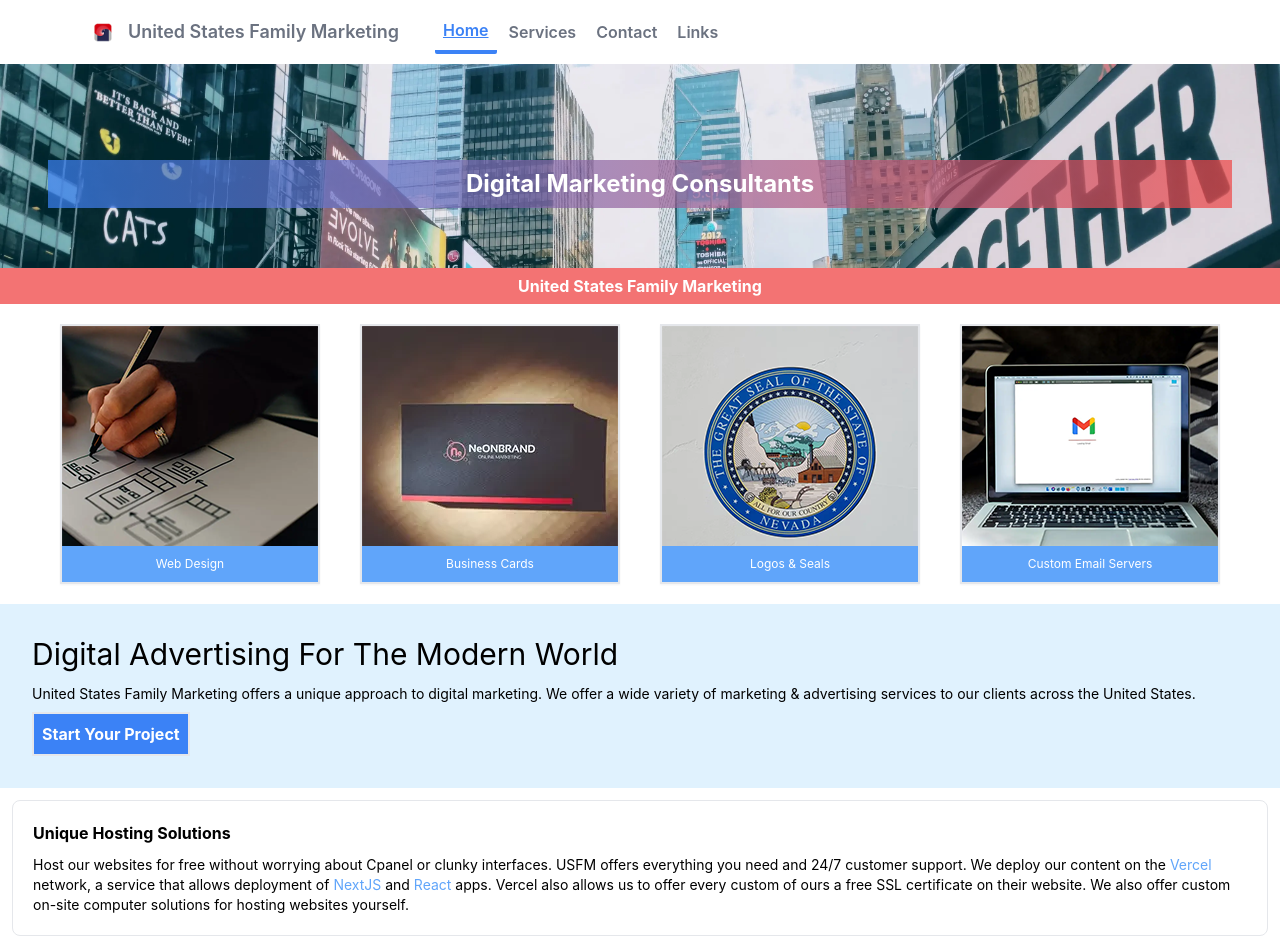
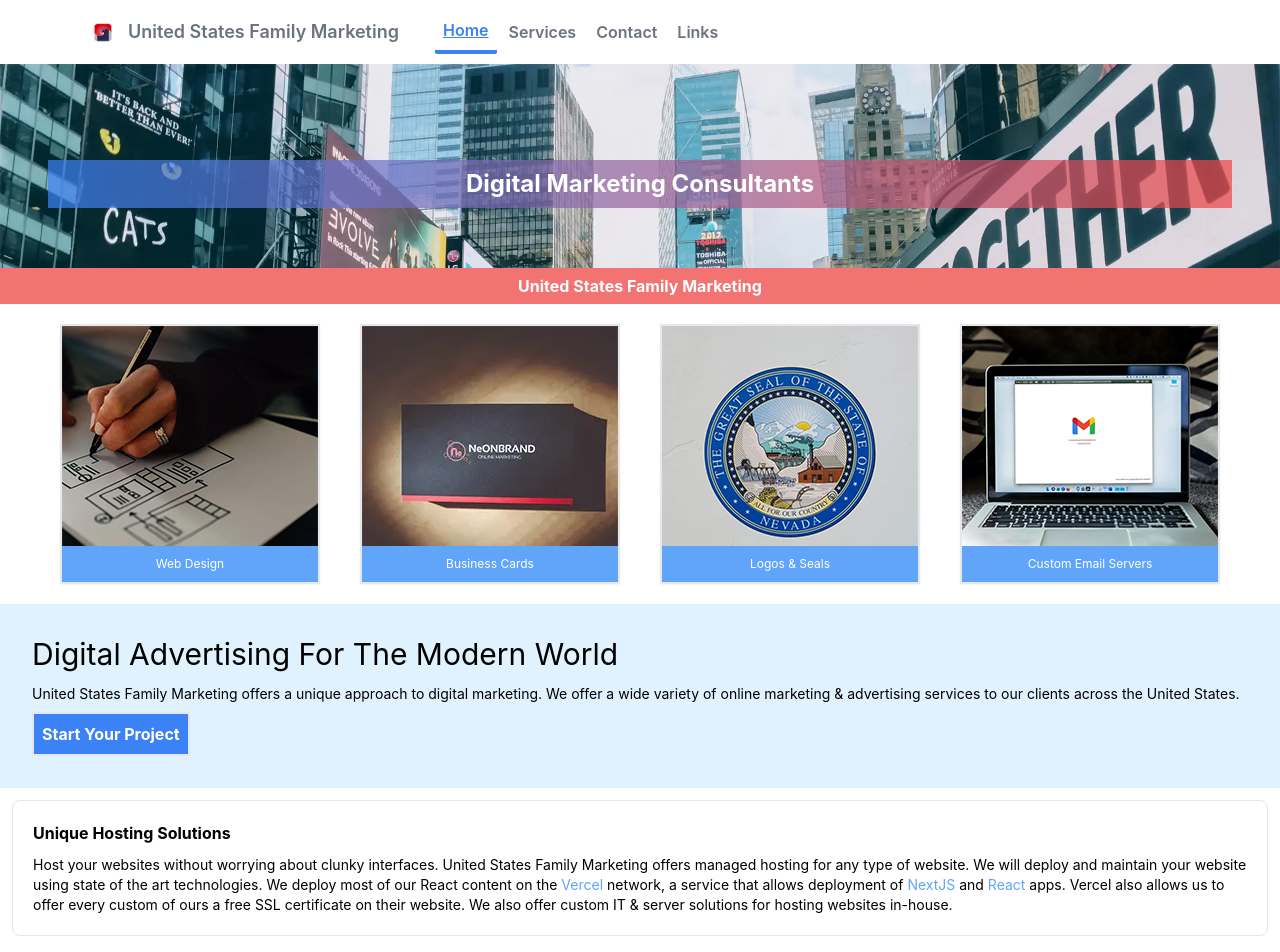
Before and after one commit to usfm-admin/familymarketing.us, a React (Create React App) app: page / in a window 1280 px wide. Shown: the top 952 px of the page. Built offline with nearby package versions, Linux system fonts and the light colour scheme.

Commit message:
nightly latest 2am

```diff
--- a/src/pages/home.js
+++ b/src/pages/home.js
@@ -4,12 +4,12 @@
 
 import Data from "../data/global.json";
 
-import { Helmet, HelmetProvider } from 'react-helmet-async';
+import { Helmet, HelmetProvider } from "react-helmet-async";
 
 import usfmfolder from "../assets/usfm-folder.webp";
 import usfmpiggy from "../assets/usfmpiggy.webp";
 
-import logo from "../assets/usfmmeta.webp"
+import logo from "../assets/usfmmeta.webp";
 
 import jsondata from "../data/global.json";
 
@@ -18,15 +18,21 @@
     <div>
       <HelmetProvider>
         <Helmet>
-        <title> {jsondata.fullname} {jsondata.target}</title>
+          <title>
+            {" "}
+            {jsondata.fullname} {jsondata.target}
+          </title>
           <link rel="canonical" href={window.location.href} />
           <meta
             name="description"
             content="United States Family Marketing offers affordable marketing services online."
           />
           <meta property="og:image" content={logo} />
-        <meta property="og:url" content= {window.location.href}/>
-          <meta property="og:title"  content={jsondata.fullname + jsondata.target} />
+          <meta property="og:url" content={window.location.href} />
+          <meta
+            property="og:title"
+            content={jsondata.fullname + jsondata.target}
+          />
         </Helmet>
       </HelmetProvider>
       <div className=" m-auto img z-0 text-center pt-24 p-12">
@@ -48,11 +54,11 @@
         </h2>
         <p className="text-sm">
           United States Family Marketing offers a unique approach to digital
-          marketing. We offer a wide variety of marketing & advertising services
+          marketing. We offer a wide variety of online marketing & advertising services
           to our clients across the United States.{" "}
         </p>
         <Link to="/contact">
-          <button className="mt-2 bg-blue-500 p-2 text-white font-bold border-2">
+          <button className="transition hover:scale-110 delay-75 mt-2 bg-blue-500 p-2 text-white font-bold border-2">
             Start Your Project
           </button>
         </Link>{" "}
@@ -61,9 +67,10 @@
         <div className="bg-white border rounded-lg min-w-full p-5 mb-5">
           <h2 className="font-bold mb-2.5">Unique Hosting Solutions</h2>
           <p className="text-sm">
-            Host our websites for free without worrying about Cpanel or clunky
-            interfaces. USFM offers everything you need and 24/7 customer
-            support. We deploy our content on the{" "}
+            Host your websites without worrying about clunky interfaces. United
+            States Family Marketing offers managed hosting for any type of
+            website. We will deploy and maintain your website using state of the
+            art technologies. We deploy most of our React content on the{" "}
             <a
               className="text-blue-400 hover:text-blue-500"
               href="https://vercel.com"
@@ -92,8 +99,8 @@
               React
             </a>{" "}
             apps. Vercel also allows us to offer every custom of ours a free SSL
-            certificate on their website. We also offer custom on-site computer
-            solutions for hosting websites yourself.
+            certificate on their website. We also offer custom IT & server
+            solutions for hosting websites in-house.
           </p>
         </div>
         <div className="bg-white border rounded-lg min-w-full p-5 mb-5">
```
Also changed, not shown: src/assets/united-states-family-marketing-home-hero.webp. Lines whose indentation alone changed are shown as unchanged.
